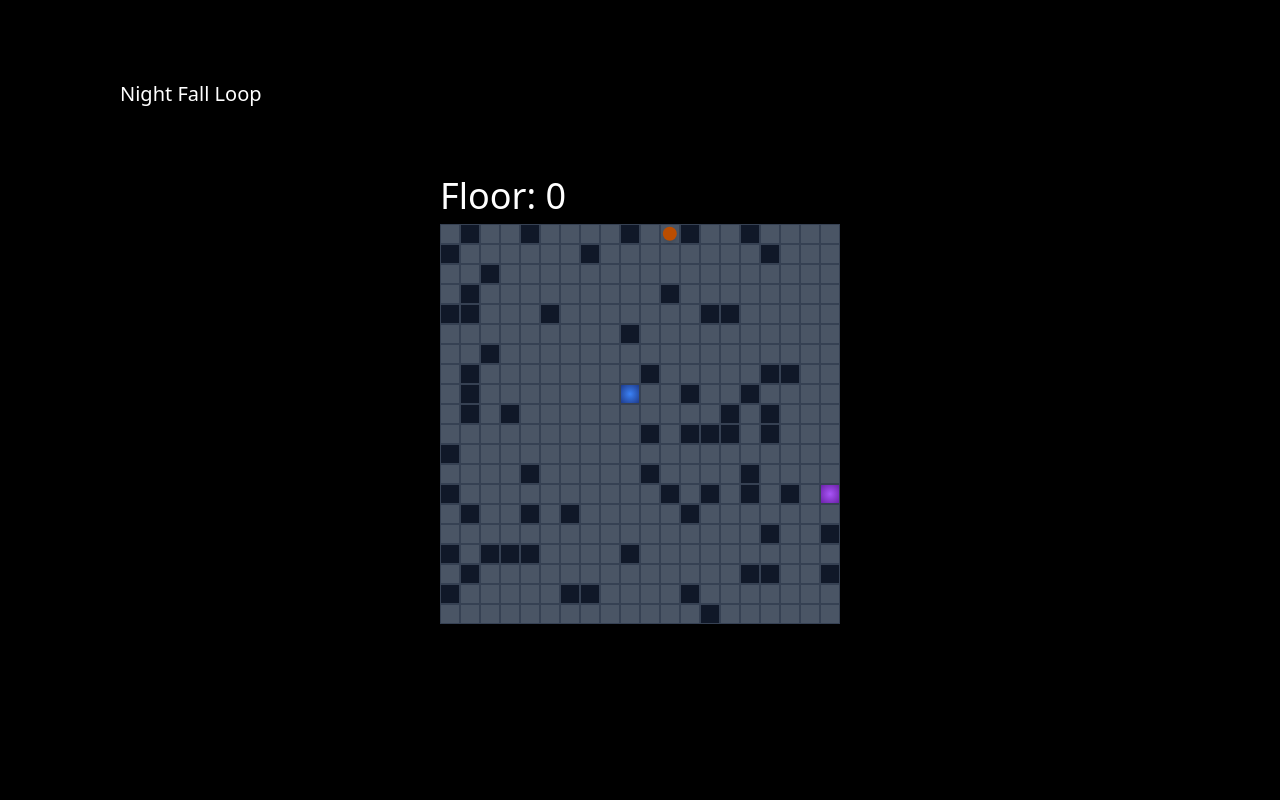
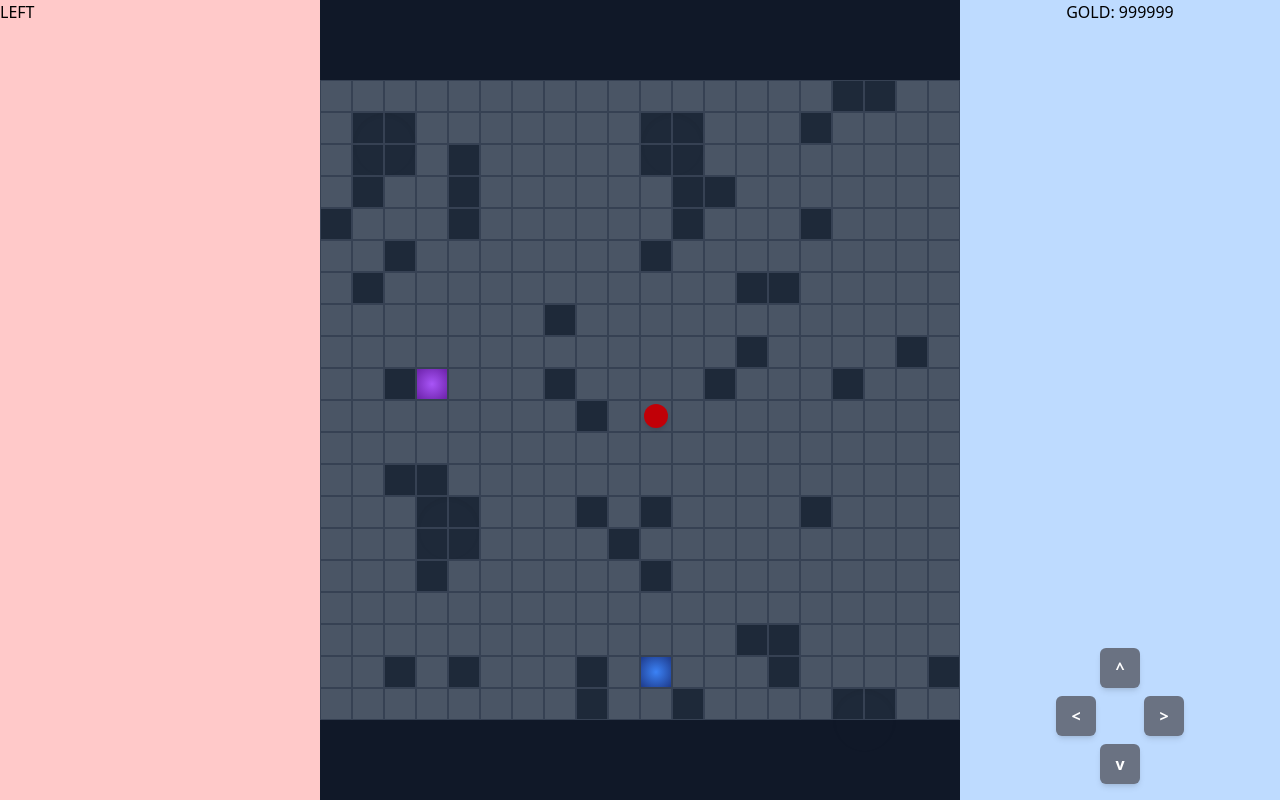
Before and after one commit to yong-fbug/NFL-GAME, a React (Vite) app: page / in a window 1280 px wide. Built offline with nearby package versions, Linux system fonts and the light colour scheme.

Commit message:
update on map and movement

```diff
--- a/src/App.tsx
+++ b/src/App.tsx
@@ -1,16 +1,60 @@
-
-import { GameController } from "./components/GameController"
-
+import { useRef } from "react";
+import { GameController } from "./components/GameController";
 
 const App = () => {
+  const gameControllerRef = useRef<{
+    movePiece: (dx: number, dy: number) => void;
+  }>(null);
   return (
-    <div className='min-h-screen bg-black p-8 overflow-hidden flex items-center justify-center'>
-      <div className='absolute left-30 top-20'>
-        <h1 className='text-xl mb-4 text-white'>Night Fall Loop</h1>
+    <div className="flex h-screen w-screen">
+      <div className="basis-1/4 flex-none bg-red-200">LEFT</div>
+
+      <div className="basis-1/2 flex-none flex items-center justify-center bg-gray-900">
+        <GameController ref={gameControllerRef} />
       </div>
-        <GameController />
+
+      <div className="basis-1/4 flex flex-col items-center relative bg-blue-200">
+        <div>
+          <p>GOLD: 999999</p>
+        </div>
+        <div className="absolute bottom-4 left-1/2 transform -translate-x-1/2 flex flex-col items-center gap-2 ">
+          <button
+            onClick={() => gameControllerRef.current?.movePiece(0, -1)}
+            className="w-10 h-10 rounded-md bg-gray-500 hover:bg-gray-600 text-white font-bold shadow-md
+            active:scale-95 transition-all"
+          >
+            ^
+          </button>
+
+          <div className="flex gap-12">
+            <button
+              onClick={() => gameControllerRef.current?.movePiece(-1, 0)}
+              className="w-10 h-10 rounded-md bg-gray-500 hover:bg-gray-600 text-white font-bold shadow-md
+            active:scale-95 transition-all"
+            >
+              <h1>{`<`}</h1>
+            </button>
+
+            <button
+              onClick={() => gameControllerRef.current?.movePiece(1, 0)}
+              className="w-10 h-10 rounded-md bg-gray-500 hover:bg-gray-600 text-white font-bold shadow-md
+            active:scale-95 transition-all"
+            >
+              <h1>{`>`}</h1>
+            </button>
+          </div>
+
+          <button
+            onClick={() => gameControllerRef.current?.movePiece(0, 1)}
+            className="w-10 h-10 rounded-md bg-gray-500 hover:bg-gray-600 text-white font-bold shadow-md
+              active:scale-95 transition-all"
+          >
+            v
+          </button>
+        </div>
+      </div>
     </div>
-  )
-}
+  );
+};
 
-export default App
+export default App;
--- a/src/components/GameCanvas.tsx
+++ b/src/components/GameCanvas.tsx
@@ -1,3 +1,4 @@
+
 import { Tile } from "../game/Tile";
 
 interface Props {
@@ -7,6 +8,8 @@ interface Props {
   VIEWPORT_WIDTH: number;
   VIEWPORT_HEIGHT: number;
   floor: number;
+  WIDTH: number;
+  HEIGHT: number;
 }
 
 export const GameCanvas: React.FC<Props> = ({
@@ -15,44 +18,51 @@ export const GameCanvas: React.FC<Props> = ({
   TILE_SIZE,
   VIEWPORT_HEIGHT,
   VIEWPORT_WIDTH,
-  floor,
+  // floor,
+  WIDTH,
+  HEIGHT,
 }) => {
-  const offsetX = Math.max(
-    0,
-    Math.min(piece.x - Math.floor(VIEWPORT_WIDTH / 2), map[0].length - VIEWPORT_WIDTH)
-  );
-  const offsetY = Math.max(
-    0,
-    Math.min(piece.y - Math.floor(VIEWPORT_HEIGHT / 2), map.length - VIEWPORT_HEIGHT)
-  );
+
+  const wrappedPieceX = (piece.x + WIDTH) % WIDTH;
+  const wrappedPieceY = (piece.y + HEIGHT) % HEIGHT;
+
+  const offsetX = wrappedPieceX - Math.floor(VIEWPORT_WIDTH / 2);
+  const offsetY = wrappedPieceY - Math.floor(VIEWPORT_HEIGHT / 2);
 
   return (
-    <>
-      <div>
-        <p className="text-white mb-2 text-4xl">Floor: {floor}</p>
-      </div>
-      <div
+    <div className="flex items-center justify-center h-full w-full overflow-hidden">
+      <div className="bg-gray-800"
         style={{
           display: "grid",
-          background: "#333",
           gridTemplateColumns: `repeat(${VIEWPORT_WIDTH}, ${TILE_SIZE}px)`,
           gridTemplateRows: `repeat(${VIEWPORT_HEIGHT}, ${TILE_SIZE}px)`,
         }}
       >
-        {map.slice(offsetY, offsetY + VIEWPORT_HEIGHT).map((row, y) =>
-          row.slice(offsetX, offsetX + VIEWPORT_WIDTH).map((cell, x) => {
-            const isPiece = piece.x === offsetX + x && piece.y === offsetY + y;
+        { Array.from({ length: VIEWPORT_HEIGHT }).map((_, y) => {
+          const rowIndex = (offsetY + y + HEIGHT) % HEIGHT;
+          const row = map[rowIndex];
+
+          return Array.from({ length: VIEWPORT_WIDTH }).map((_, x) => {
+            const colIndex = (offsetX + x + WIDTH) % WIDTH;
+            const cell = row[colIndex];
+
+            const isPiece = wrappedPieceX === colIndex && wrappedPieceY === rowIndex;
+
             return (
               <Tile
-                key={`${offsetX + x}-${offsetY + y}`} // unique keys!
+                key={`${colIndex}${rowIndex}`}
                 cell={cell}
                 isPiece={isPiece}
                 TILE_SIZE={TILE_SIZE}
+                x={colIndex}
+                y={rowIndex}
+                map={map}
+
               />
             );
           })
-        )}
+        })}
       </div>
-    </>
+    </div>
   );
 };
--- a/src/components/GameController.tsx
+++ b/src/components/GameController.tsx
@@ -1,29 +1,48 @@
-import React, { useEffect, useRef, useState } from "react";
-import { generateMap } from "../game/generateMap";
+import React, {
+  useEffect,
+  useRef,
+  useState,
+  forwardRef,
+  useImperativeHandle,
+} from "react";
+import { generateMap, HEIGHT, WIDTH } from "../game/generateMap";
 import { GameCanvas } from "./GameCanvas";
 
-export const GameController: React.FC = () => {
+export const GameController = forwardRef((props, ref) => {
   const initial = React.useMemo(() => generateMap(), []);
   const [floor, setFloor] = useState(0);
+  const [tileSize, setTileSize] = useState(20);
   const [{ map }, setMap] = useState(initial);
   const [piece, setPiece] = useState(initial.spawn);
 
-  const TILE_SIZE = 20;
   const VIEWPORT_WIDTH = 20;
   const VIEWPORT_HEIGHT = 20;
 
   const containerRef = useRef<HTMLDivElement>(null);
 
   useEffect(() => {
-    const ref = containerRef.current;
-    if (!ref) return;
+    const handleResize = () => {
+      const height = window.innerHeight;
+      const maxTileSizeY = height / VIEWPORT_HEIGHT;
+      const maxTileSizeX = (window.innerWidth * 0.5) / VIEWPORT_WIDTH;
+      const newTileSize = Math.min(maxTileSizeX, maxTileSizeY);
+      setTileSize(newTileSize);
+    };
 
-    const handleBlur = () => ref.focus()
-    ref.addEventListener("blur", handleBlur)
+    handleResize();
+    window.addEventListener("resize", handleResize);
+    return () => window.removeEventListener("resize", handleResize);
+  }, []);
 
-    ref.focus();
+  useEffect(() => {
+    const refCurrent = containerRef.current;
+    if (!refCurrent) return;
 
-    return () => ref.removeEventListener("blue", handleBlur);
+    const handleBlur = () => refCurrent.focus();
+    refCurrent.addEventListener("blur", handleBlur);
+    refCurrent.focus();
+
+    return () => refCurrent.removeEventListener("blur", handleBlur);
   }, []);
 
   const movePiece = (dx: number, dy: number) => {
@@ -44,17 +63,16 @@ export const GameController: React.FC = () => {
     if (tile === 0) {
       setPiece({ x: newX, y: newY });
     } else if (tile === 20) {
-        setFloor(prev => prev + 1);
+      setFloor((prev) => prev + 1);
       const changeFloor = generateMap();
       setMap(changeFloor);
       setPiece(changeFloor.spawn);
     } else if (tile === 21) {
-        setFloor(prev => prev - 1);
+      setFloor((prev) => prev - 1);
       const changeFloor = generateMap();
       setMap(changeFloor);
       setPiece(changeFloor.spawn);
     }
-
   };
 
   const handleKeyDown = (e: React.KeyboardEvent<HTMLDivElement>) => {
@@ -75,22 +93,27 @@ export const GameController: React.FC = () => {
     }
   };
 
+  //Make movePiece available to parent
+  useImperativeHandle(ref, () => ({ movePiece }));
+
   return (
     <div
       ref={containerRef}
       tabIndex={0}
       onKeyDown={handleKeyDown}
       style={{ outline: "none" }}
-      className="inline-block"
+      className="h-full w-full"
     >
       <GameCanvas
         map={map}
         piece={piece}
-        TILE_SIZE={TILE_SIZE}
+        TILE_SIZE={tileSize}
         VIEWPORT_HEIGHT={VIEWPORT_HEIGHT}
         VIEWPORT_WIDTH={VIEWPORT_WIDTH}
         floor={floor}
+        WIDTH={WIDTH}
+        HEIGHT={HEIGHT}
       />
     </div>
   );
-};
+});
--- a/src/game/Tile.tsx
+++ b/src/game/Tile.tsx
@@ -4,9 +4,21 @@ interface TileProps {
   cell: number;
   isPiece: boolean;
   TILE_SIZE: number;
+  x: number;
+  y: number;
+  map: number[][];
 }
 
-export const Tile: React.FC<TileProps> = React.memo(({ cell, isPiece, TILE_SIZE }) => {
+export const Tile: React.FC<TileProps> = React.memo(
+  ({ cell, isPiece, TILE_SIZE, x, y, map }) => {
+    // Detect top-left of 2x2 tree
+    const isTopLeftOfLargeTree =
+      cell === 2 &&
+      map[y]?.[x + 1] === 2 &&
+      map[y + 1]?.[x] === 2 &&
+      map[y + 1]?.[x + 1] === 2 &&
+      (map[y - 1]?.[x] !== 2 && map[y]?.[x - 1] !== 2);
+
     return (
       <div
         style={{
@@ -22,15 +34,30 @@ export const Tile: React.FC<TileProps> = React.memo(({ cell, isPiece, TILE_SIZE
         }}
         className={`border border-gray-700 ${
           cell === 1
-          ? "bg-gray-900" // wall
+            ? "bg-gray-800"
             : cell === 0
-          ? "bg-gray-600" // walkable
+            ? "bg-gray-600"
             : ""
         }`}
       >
+        {cell === 2 && isTopLeftOfLargeTree && (
+          <div
+            className="absolute bg-gray-850 rounded-full shadow-inner "
+            style={{
+              width: `${TILE_SIZE * 2 - 1}px`,
+              height: `${TILE_SIZE * 2 - 1.5}px`,
+              top: 0,
+              left: 0,
+              overflow: "visible",
+              zIndex: 10,
+              pointerEvents: "none",
+            }}
+          />
+        )}
+
         {isPiece && (
           <div
-          className="bg-amber-700 shadow-md"
+            className="bg-red-700 shadow-md"
             style={{
               position: "absolute",
               width: "80%",
@@ -44,4 +71,5 @@ export const Tile: React.FC<TileProps> = React.memo(({ cell, isPiece, TILE_SIZE
         )}
       </div>
     );
-});
+  }
+);
--- a/src/game/generateMap.ts
+++ b/src/game/generateMap.ts
@@ -1,12 +1,33 @@
 export const WIDTH = 20;
 export const HEIGHT = 20;
 
-type Tile = 0 | 1 | 21 | 20
+//0 walkable, 1 wall, 21 -, 20 +
+type Tile = 0 | 1 | 2 | 21 | 20;
 
 export function generateMap(): { map: Tile[][]; spawn: { x: number; y: number } } {
   const map: Tile[][] = Array.from({ length: HEIGHT }, () =>
-    Array.from({ length: WIDTH }, () => (Math.random() < 0.15 ? 1 : 0))
+    Array.from({ length: WIDTH }, () => 0)
   );
+
+  const smallTreeChance = 0.1;
+  for (let x = 0; x < HEIGHT; x++) {
+    for (let y = 0; y < WIDTH; y++) {
+      if (Math.random() < smallTreeChance) {
+        map[y][x] = 1;
+      }
+    }
+  }
+
+  const largeTreeChance = Math.floor(WIDTH * HEIGHT * 0.01);
+  for (let i = 0; i < largeTreeChance; i++) {
+    const x = Math.floor(Math.random() * (WIDTH - 1));
+    const y = Math.floor(Math.random() * (HEIGHT - 1));
+
+    map[y][x] = 2;
+    map[y][x + 1] = 2;
+    map[y + 1][x] = 2;
+    map[y + 1][x + 1] = 2;
+  }
 
   const validSpotsStairs: { x: number; y: number }[] = [];
   for (let y = 0; y < HEIGHT; y++) {
```
Lines whose indentation alone changed are shown as unchanged.
